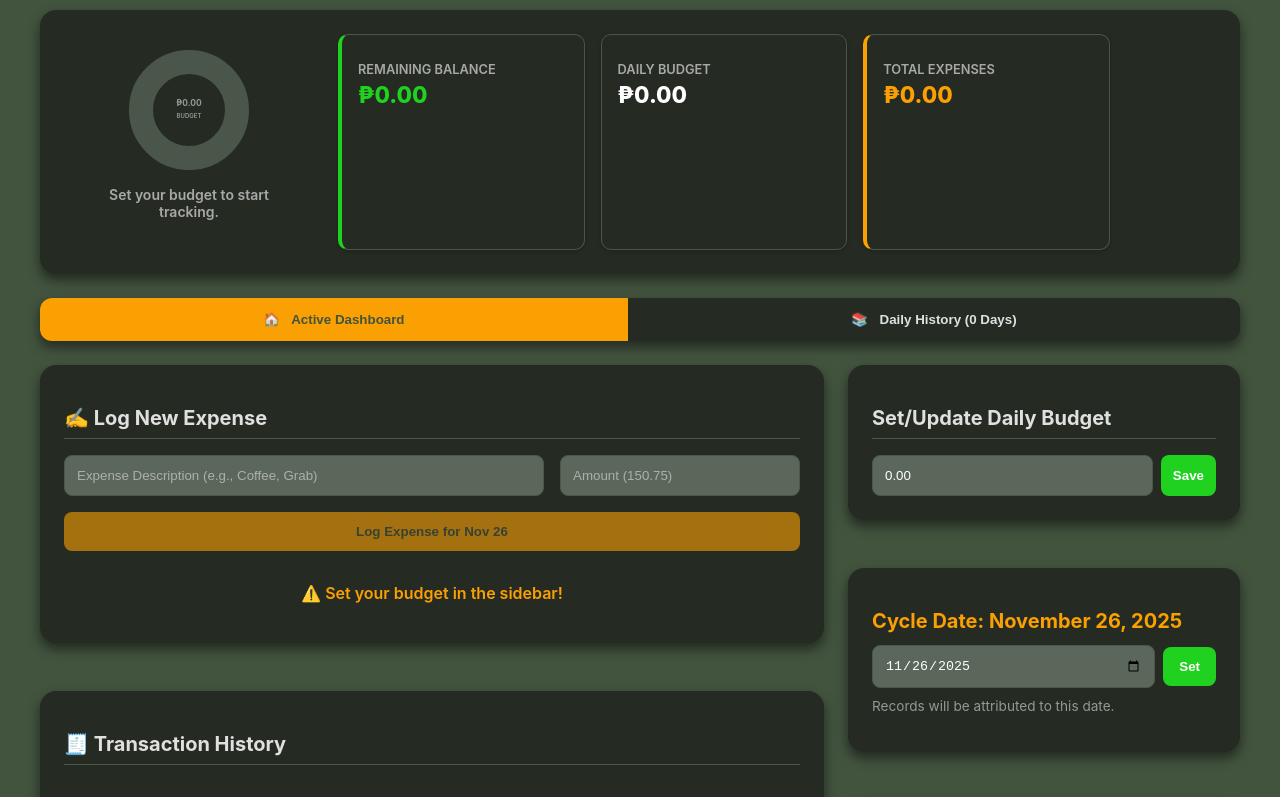
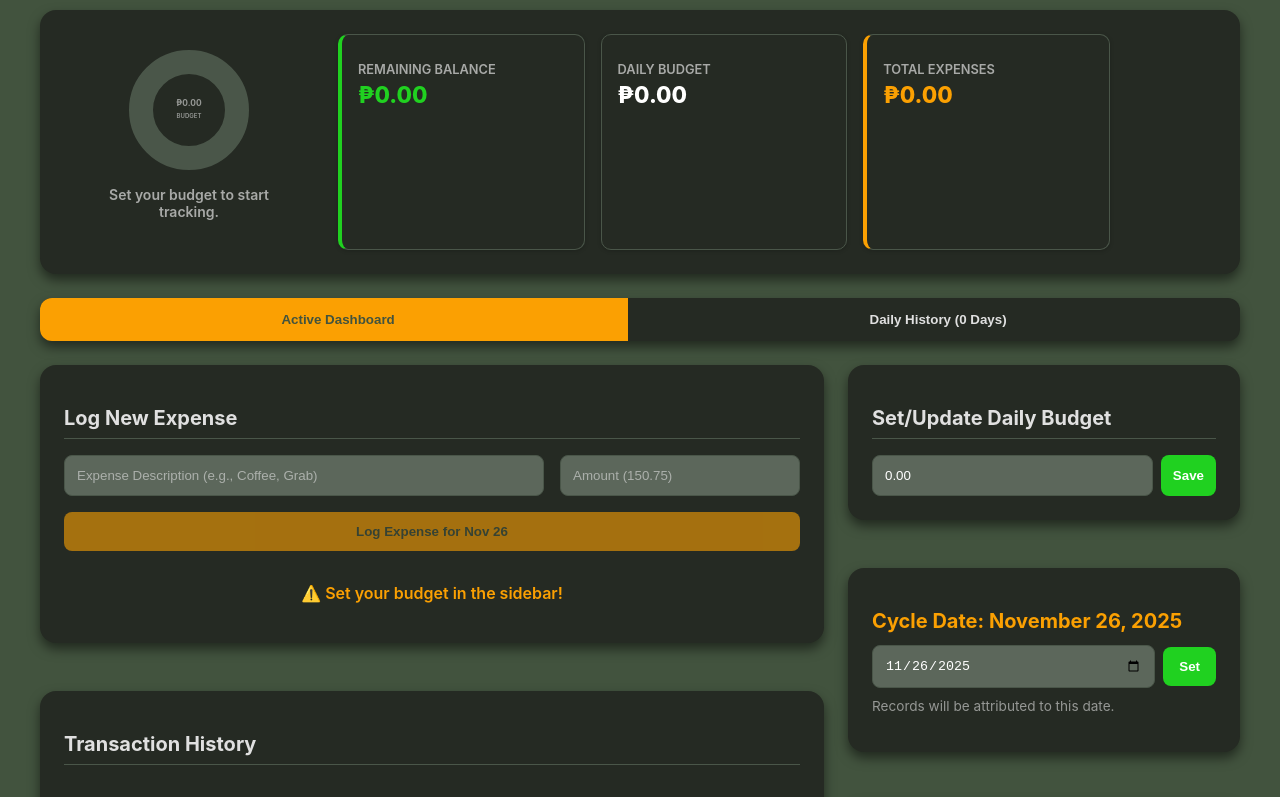
Before and after one commit to brad-git03/Budget-Tracker-V1, a plain HTML site: page index.html in a window 1280 px wide. Shown: the part 102-899 px from the top of the page. Drawn offline with nearby package versions, Linux system fonts and the light colour scheme.

Commit message:
updated emojis

```diff
--- a/index.html
+++ b/index.html
@@ -4,6 +4,8 @@
     <meta charset="UTF-8">
     <meta name="viewport" content="width=device-width, initial-scale=1.0">
     <title>Dashboard Budget Tracker (PHP)</title>
+    <link rel="stylesheet" href="https://cdn.jsdelivr.net/npm/bootstrap-icons@1.11.3/font/bootstrap-icons.css">
+
 
     <style>
         /* --- Color Palette Variables --- */
--- a/index.js
+++ b/index.js
@@ -140,7 +140,7 @@ const deleteExpense = (id) => {
 const finalizeDay = () => {
     if (budget === 0 && currentExpenses.length === 0) {
         const container = document.getElementById('finalize-status');
-        if(container) {
+        if (container) {
             container.innerHTML = '<p style="color: var(--primary-orange); font-weight: 600;">Error: Please set a budget or log an expense.</p>';
             setTimeout(() => container.innerHTML = '', 3000);
         }
@@ -175,7 +175,7 @@ const finalizeDay = () => {
     renderBudgetSetter(true);
 
     const container = document.getElementById('finalize-status');
-    if(container) {
+    if (container) {
         container.innerHTML = '<p style="color: var(--success-complement); font-weight: 600;">✅ Cycle Finalized! Set your new budget.</p>';
         setTimeout(() => container.innerHTML = '', 4000);
     }
@@ -309,10 +309,10 @@ const renderApp = () => {
 
         <div id="tab-bar">
             <button id="tab-current-btn" class="tab-btn ${currentView === 'current' ? 'active' : ''}">
-                <span style="margin-right: 8px;">🏠</span> Active Dashboard
+                <span style="margin-right: 8px;"></span> Active Dashboard
             </button>
             <button id="tab-history-btn" class="tab-btn ${currentView === 'history' ? 'active' : ''}">
-                <span style="margin-right: 8px;">📚</span> Daily History (${dailyRecords.length} Days)
+                <span style="margin-right: 8px;"></span> Daily History (${dailyRecords.length} Days)
             </button>
         </div>
 
@@ -389,7 +389,7 @@ const renderCurrentDayManager = () => {
 
                 <section class="card" id="add-expense-card">
                     <h2 style="font-size: 1.25rem; font-weight: 700; margin-bottom: 16px; border-bottom: 1px solid var(--olive-tint); padding-bottom: 8px;">
-                        ✍️ Log New Expense
+                        Log New Expense
                     </h2>
                     <form id="add-expense-form" style="display: grid; grid-template-columns: 2fr 1fr; gap: 16px;">
                         <input type="text" id="expense-description-input" placeholder="Expense Description (e.g., Coffee, Grab)" required />
@@ -405,7 +405,7 @@ const renderCurrentDayManager = () => {
 
                 <section class="card" id="expense-history-card" style="flex-grow: 1;">
                     <h2 style="font-size: 1.25rem; font-weight: 700; margin-bottom: 16px; border-bottom: 1px solid var(--olive-tint); padding-bottom: 8px;">
-                        🧾 Transaction History
+                        Transaction History
                     </h2>
                     <div id="history-list-container" style="max-height: 400px; overflow-y: auto;">
                     </div>
@@ -499,11 +499,13 @@ const renderExpenseHistory = () => {
         <div class="transaction-item">
             <div class="transaction-item-details">
                 <strong>${item.description}</strong>
-                <small>${new Date(item.createdAt).toLocaleTimeString([], {hour: '2-digit', minute:'2-digit'})}</small>
+                <small>${new Date(item.createdAt).toLocaleTimeString([], { hour: '2-digit', minute: '2-digit' })}</small>
             </div>
             <div class="transaction-amount-actions" style="display:flex; align-items:center; gap:12px;">
                 <span>- ${formatCurrency(item.amount)}</span>
-                <button class="delete-btn" onclick="deleteExpense('${item.id}')" title="Delete Entry">🗑️</button>
+                <button class="delete-btn" onclick="deleteExpense('${item.id}')" title="Delete Entry">
+                    <i class="bi bi-trash-fill"></i>
+                </button>
             </div>
         </div>
     `).join('');
@@ -526,7 +528,7 @@ const renderDailyHistory = () => {
         return `
                 <div class="history-record ${isOverspent ? 'overspent' : ''}">
                     <div style="display:flex; justify-content:space-between; align-items:center; margin-bottom:8px;">
-                        <h3 style="margin:0; font-size:1.1rem;">📅 ${new Date(record.date).toLocaleDateString(undefined, {weekday: 'long', year: 'numeric', month: 'long', day: 'numeric'})}</h3>
+                        <h3 style="margin:0; font-size:1.1rem;"><i class="bi bi-calendar-event" style="font-size:1.2rem; padding-right: 8px;"></i>${new Date(record.date).toLocaleDateString(undefined, { weekday: 'long', year: 'numeric', month: 'long', day: 'numeric' })}</h3>
                         <span style="font-weight:bold; color:${isOverspent ? 'var(--primary-orange)' : 'var(--success-complement)'};">
                              ${isOverspent ? 'Overspent' : 'Saved'}
                         </span>
```
Lines whose indentation alone changed are shown as unchanged.
